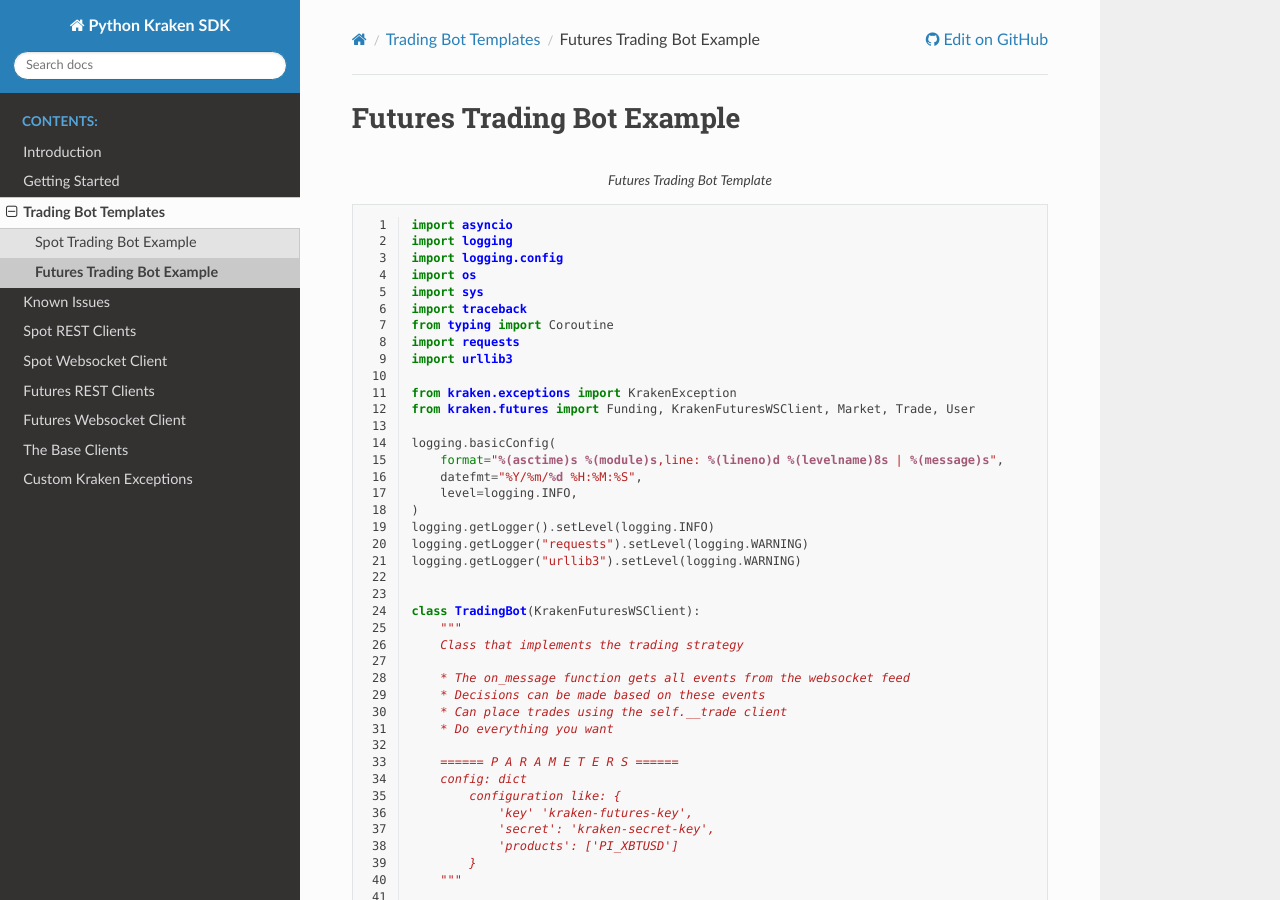
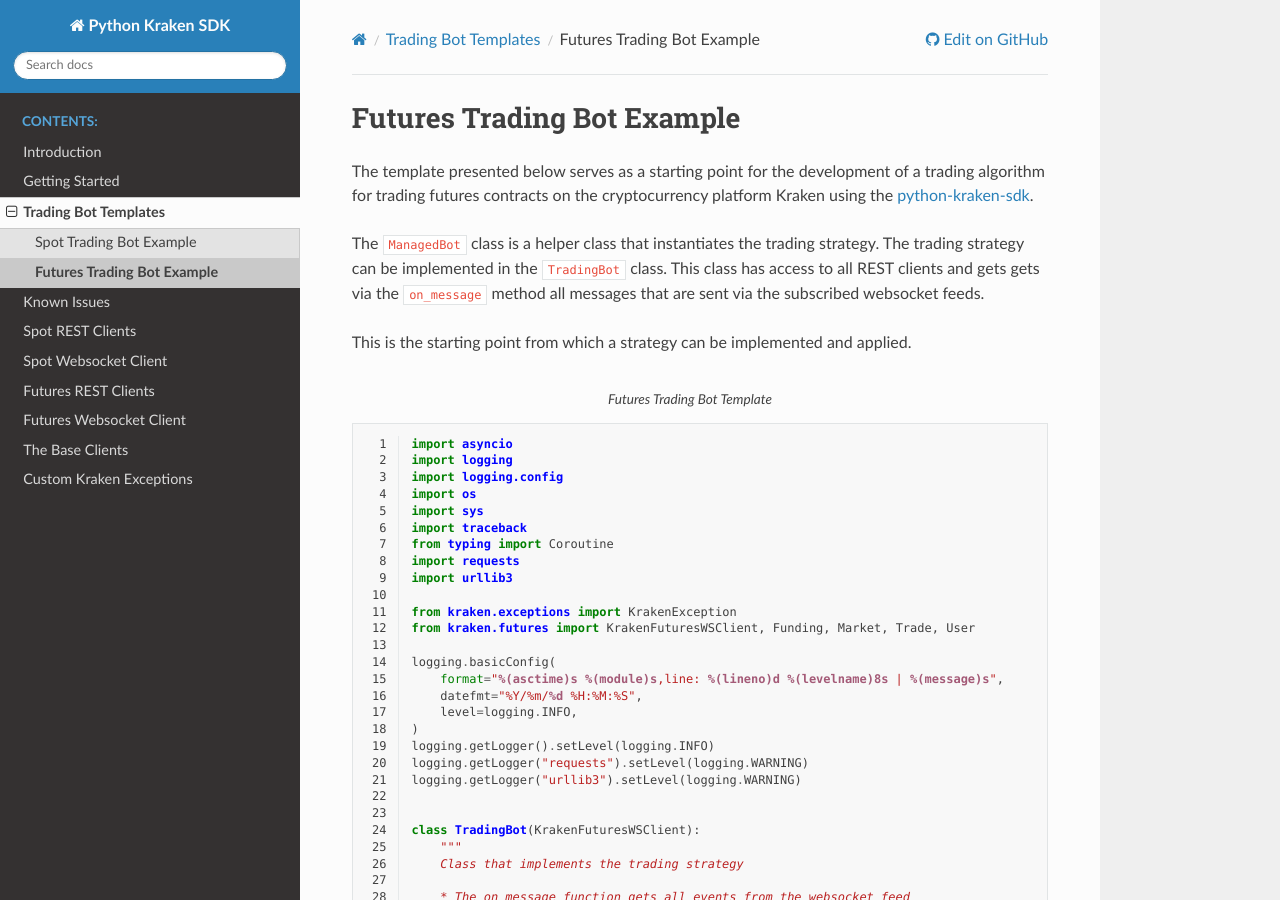
Before and after one commit to btschwertfeger/python-kraken-sdk, a Sphinx documentation site: the page built from docs/src/examples/futures_bot_template.rst, in a window 1280 px wide and 900 px high. Built offline with Sphinx 7.4.7 and the Read the Docs theme 2.0.0, drawn with Linux system fonts in a browser that asks for light colours.

Commit message:
adjuested the docs

```diff
--- a/docs/src/examples/futures_bot_template.rst
+++ b/docs/src/examples/futures_bot_template.rst
@@ -2,6 +2,16 @@
 
 Futures Trading Bot Example
 ----------------------------
+
+The template presented below serves as a starting point for the development of a trading algorithm for
+trading futures contracts on the cryptocurrency platform Kraken using the
+`python-kraken-sdk`_.
+
+The ``ManagedBot`` class is a helper class that instantiates the trading strategy. The trading strategy
+can be implemented in the ``TradingBot`` class. This class has access to all REST clients and gets
+gets via the ``on_message`` method all messages that are sent via the subscribed websocket feeds.
+
+This is the starting point from which a strategy can be implemented and applied.
 
 .. code-block:: python
     :linenos:
@@ -18,7 +28,7 @@
     import urllib3
 
     from kraken.exceptions import KrakenException
-    from kraken.futures import Funding, KrakenFuturesWSClient, Market, Trade, User
+    from kraken.futures import KrakenFuturesWSClient, Funding, Market, Trade, User
 
     logging.basicConfig(
         format="%(asctime)s %(module)s,line: %(lineno)d %(levelname)8s | %(message)s",
--- a/docs/src/introduction.rst
+++ b/docs/src/introduction.rst
@@ -12,7 +12,7 @@
 This documentation refers to the `python-kraken-sdk`_ and serves to simplify the application of trading strategies,
 in which as far as possible all interaction possibilities with the cryptocurrency exchange Kraken are implemented, tested and documented.
 
-- Gladly open an issue on github on make if something is incorrect or missing (`python-kraken-sdk/issues`_)
+- Gladly open an issue on github on make if something is incorrect or missing (`python-kraken-sdk/issues`_).
 - The ouput in the examples may differ, as these are only intended as examples and may change in the future.
 - If a certain endpoint is not reachable, the function :func:`kraken.base_api.KrakenBaseSpotAPI._request` or :func:`kraken.base_api.KrakenBaseFuturesAPI._request`,
   which is also available in all derived REST clients, can be used to reach an endpoint with the appropriate parameters. Here private content can also be accessed,
@@ -43,6 +43,7 @@
 - access both public and private endpoints
 - responsive error handling, custom exceptions and logging
 - extensive examples
+- coding standards like snake case are not always followed to maintain the parameter naming convention of the Kraken API
 
 Important Notice
 -----------------
--- a/docs/src/issues.rst
+++ b/docs/src/issues.rst
@@ -4,7 +4,6 @@
 Spot Trading
 ------------
 
-- :func:`kraken.spot.Trading.cancel_order`: The Kraken docs say that multiple orders can be cancelled - this does not work.
 - :func:`kraken.spot.Trading.cancel_order_batch`: This endpoint is broken - Even the provided example in the official Kraken documentation does not work (https://github.com/btschwertfeger/Python-Kraken-SDK/issues/65)
 
 Futures Trading
```
Also changed, not shown: docs/src/examples/spot_bot_template.rst (+10 -1 lines), docs/src/examples/trading_bot_templates.rst (+4 -5 lines).
